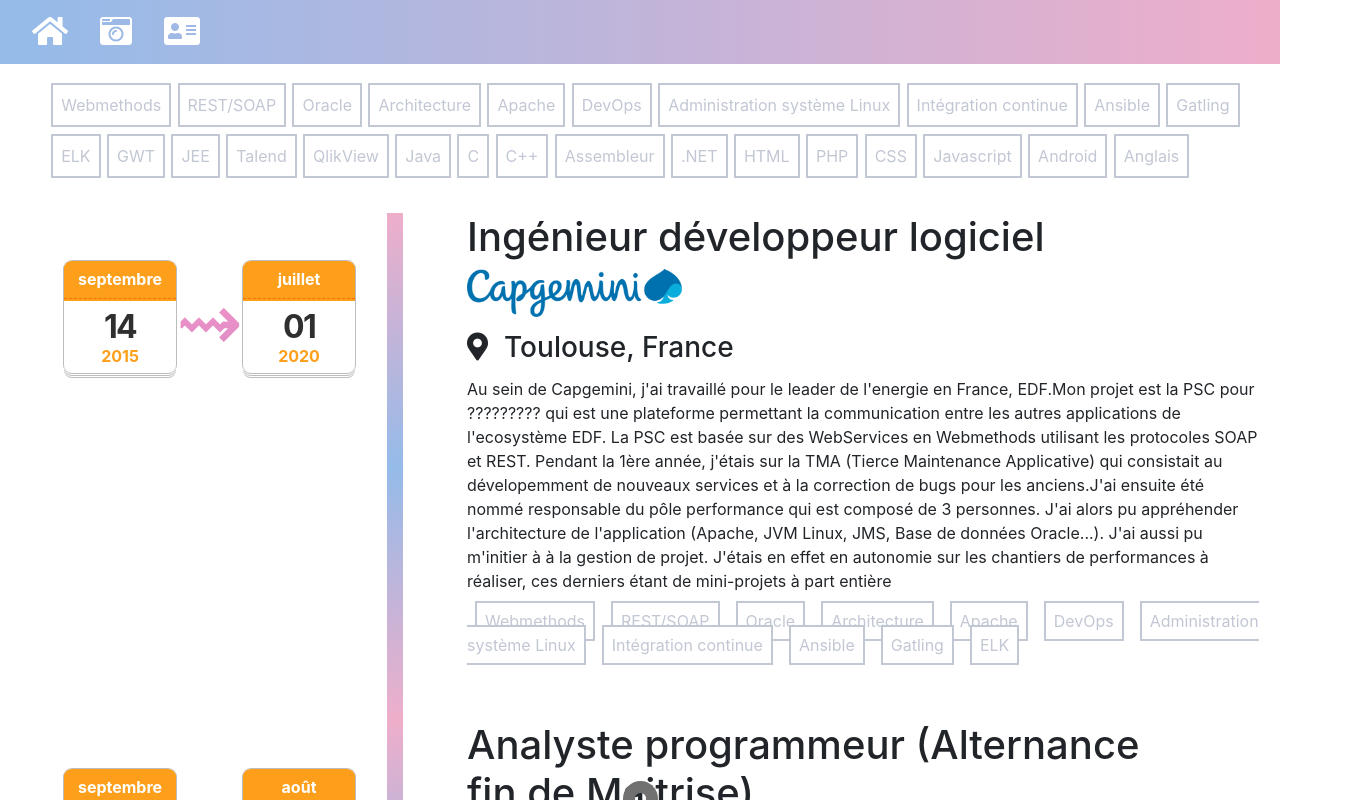
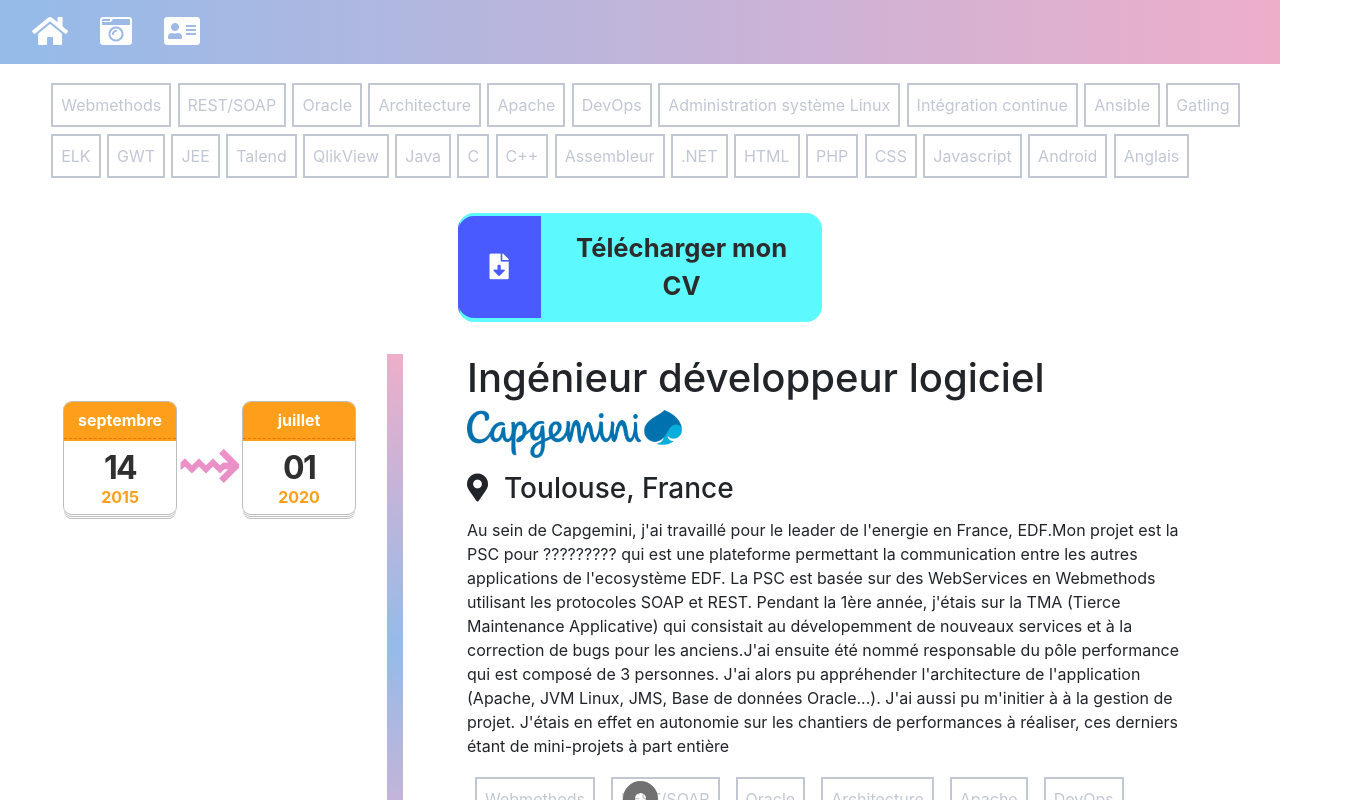
Before and after one commit to jorismi/jorisPortfolio, an Angular app: page /experiences in a window 1280 px wide. Shown: the top 800 px of the page, 1346 px wide, since content can reach past the window. Built offline with nearby package versions, Linux system fonts and the light colour scheme.

Commit message:
init download button

```diff
--- a/src/app/experiences/experiences.component.html
+++ b/src/app/experiences/experiences.component.html
@@ -2,6 +2,14 @@
     <button *ngFor="let buttonFilter of buttonFilters" class="filterBtn"
         (click)="filter($event)">{{buttonFilter}}</button>
 </div>
+
+<div class="downloadCVBtnContainer">
+    <button class="downloadCVBtn">
+        <div class="downloadBtnIcon"><i class="fas fa-file-download"></i></div>
+        <span class="downloadBtnText">Télécharger mon CV</span>
+    </button>
+</div>
+
 <div class="timeline">
     <div class="timelineCard" *ngFor="let experience of experiences | experienceFilter:experienceFilterArgs">
         <div class="dateContent">
@@ -24,8 +32,8 @@
             <h3> <i class="fas fa-map-marker-alt"></i>{{experience.location}} </h3>
             <p> {{experience.description}} </p>
             <div>
-                <span class="expKeyword" [ngClass]="{'keywordActivated' : activateKeyword(experienceKeyword)}"
-                    *ngFor="let experienceKeyword of experience.keywords">{{experienceKeyword}}</span>
+                <p class="expKeyword" [ngClass]="{'keywordActivated' : activateKeyword(experienceKeyword)}"
+                    *ngFor="let experienceKeyword of experience.keywords">{{experienceKeyword}}</p>
             </div>
         </div>
     </div>
--- a/src/app/experiences/experiences.component.scss
+++ b/src/app/experiences/experiences.component.scss
@@ -12,10 +12,56 @@
 }
 
 .filterBtn:hover, .activated, .keywordActivated{
-    background-color: #77d1d2;
+    background-color: #05C2C9;
     color: #FFF;
-    border: 2px #c2c7d4 solid;
+    border: 2px black solid;
     outline: none;
+}
+
+.downloadCVBtnContainer{
+    display: flex;
+    flex-direction: row;
+    justify-content: center;
+    align-items: center;
+    margin: 2rem;
+}
+
+.downloadCVBtn {
+    display: flex;
+    flex-direction: row;
+    align-items: center;
+    border: none;
+    color: rgb(44, 44, 44);
+    cursor: pointer;
+    font-size: 2vw;
+    min-width: 10%;
+    max-width: 30%;
+    border-radius: 1rem;
+    //background-color: #05C2C9;
+    transition: all 0.8s ease-in-out;
+    background-size: 200% 100%;
+    background-position: 200% 0;
+    background-image: linear-gradient(to right, rgb(92, 250, 255) 50%, rgb(73, 91, 255) 52%);
+    overflow: hidden;
+    font-weight: bold;
+}
+
+.downloadCVBtn:hover{
+    background-position: 100% 0;
+    color: white;
+}
+
+.downloadBtnIcon{
+    color: white;
+   padding: 2rem;
+   background-color: rgb(73, 91, 255);
+   border-radius: 1rem 0 0 1rem;
+   font-size: 2vw;
+}
+
+.downloadBtnText{
+    margin: 0 auto;
+    padding: 1rem;
 }
 
 .timeline{
@@ -41,6 +87,9 @@
 
 .experienceContent{
     padding: 0 4rem 4rem 4rem;
+    display: flex;
+    flex-direction: column;
+    flex-wrap: wrap;
 }
 
 .companyImg{
@@ -54,8 +103,9 @@
 
 .expKeyword{
     user-select: none;
-    margin: 0 0.5rem 0 0.5rem;
+    margin: 0.2rem 0.5rem 0.2rem 0.5rem;
     padding: 0.5rem;
+    display: inline-block;
 }
 
 .expDate{
--- a/src/app/experiences/experiences.component.ts
+++ b/src/app/experiences/experiences.component.ts
@@ -7,8 +7,8 @@ import { Experience } from './experiences.class';
   styleUrls: ['./experiences.component.scss']
 })
 export class ExperiencesComponent implements OnInit {
+  // TODO Make download button work
   // TODO BONUS find bette icon for paul sabatier and university of florida
-  // TODO make experiencesKeyword responsive
   // TODO BONUS add newLine inside experience paragraph
   // TODO BONUS Add circle or other to vertical line (=> https://www.w3schools.com/howto/howto_css_timeline.asp)
   // TODO BONUS Make expereienceKeyword clickable to filter
@@ -33,8 +33,6 @@ export class ExperiencesComponent implements OnInit {
       "En parallèle, j’ai créé le site web d'une des chefs du laboratoire. " +
       "Ces deux mois ont été très enrichissants car j'ai pu améliorer mon anglais, m'immerger dans une nouvelle culture et approfondir mes connaissances de la programmation web.",
       ["Anglais", "HTML", "PHP", "CSS", "Javascript"]),
-    new Experience("05/05/2019", "03/20/2019", "HTML et PHP", "Capgemini", "Paris", "Vestibulum ante ipsum primis in faucibus orci luctus et ultrices posuere cubilia Curae; Mauris semper non neque scelerisque vulputate. Morbi porttitor feugiat erat, nec bibendum nisl scelerisque eget. In quis dolor vitae nunc rutrum dapibus. Nam a risus vel libero placerat euismod et sed ipsum. Vestibulum et leo malesuada, varius enim ut, pharetra risus. Nullam semper rhoncus tortor, a interdum libero mollis eu. Donec nec venenatis enim, ut condimentum neque. Nam ac sem volutpat, eleifend mi nec, mattis lectus. Duis maximus fermentum odio eget tincidunt", ["HTML", "PHP"]),
-    new Experience("05/28/2018", "01/15/2019", "Angular", "Capgemini", "Bordeaux", "Super expérience en Angular", ["Angular"]),
   ];
   // List of keyword which filter my experiences, if empty, display all
   experienceFilterArgs: string[] = [];
```
